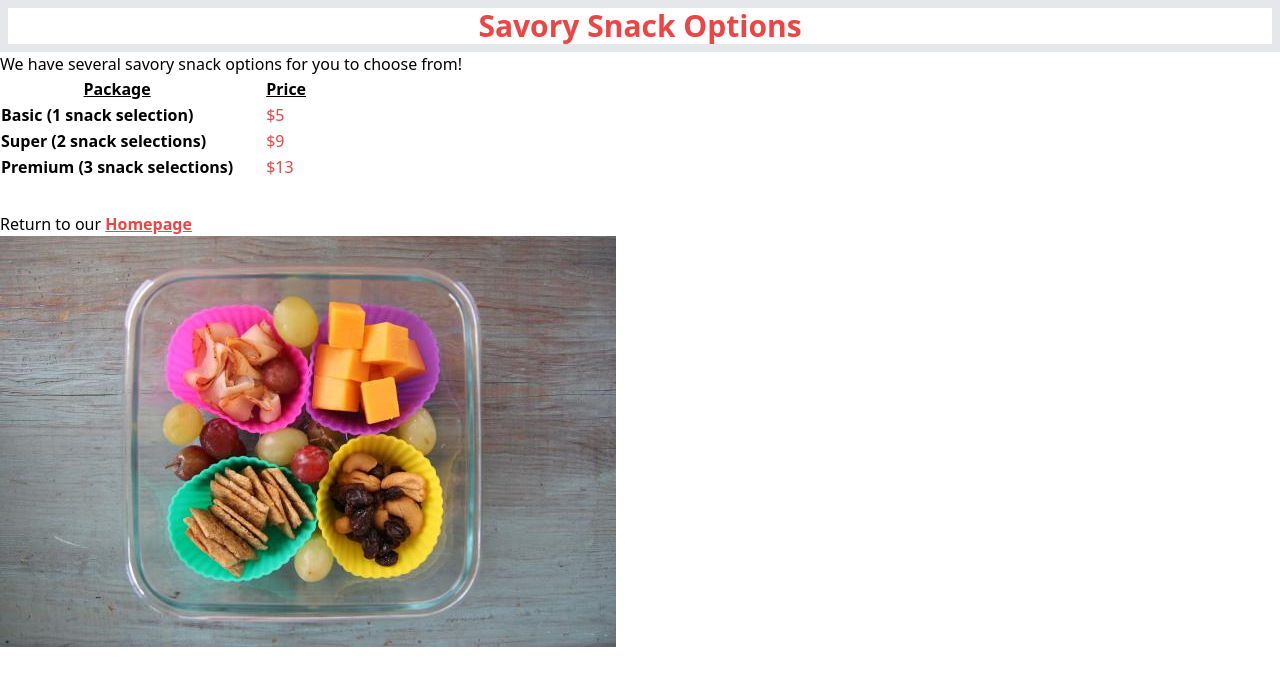
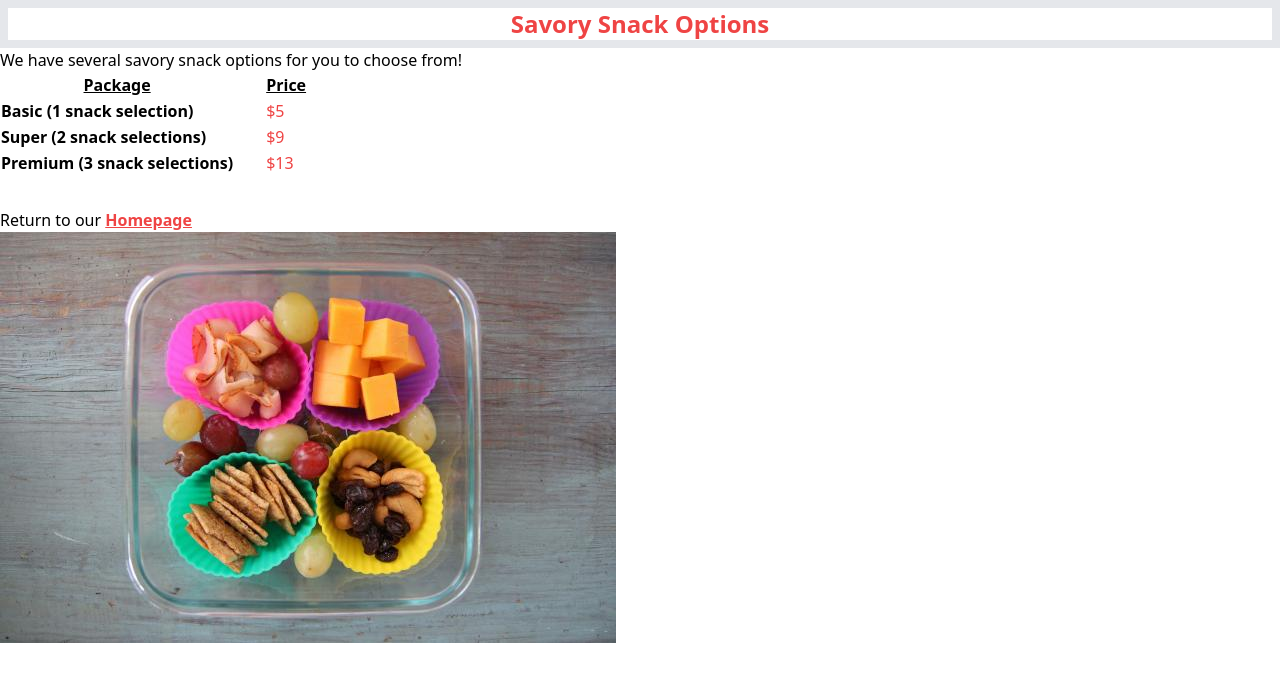
Before and after one commit to alo924/hw2, a plain HTML site: page page2.html in a window 1280 px wide. Drawn offline with nearby package versions, Linux system fonts and the light colour scheme.

Commit message:
font update

```diff
--- a/page2.html
+++ b/page2.html
@@ -8,7 +8,7 @@
 </head>
 
 <body>
-    <h1 class = "border-8 font-bold text-red-500 font-bold text-3xl text-center"> Savory Snack Options</h1>
+    <h1 class = "border-8 font-bold text-red-500 font-bold text-2xl text-center"> Savory Snack Options</h1>
     <h2>We have several savory snack options for you to choose from!</h2>
     <table> <tr>
         <th class="font-bold underline">Package</th>
```
Also changed, not shown: page3.html (+1 -1 lines).
